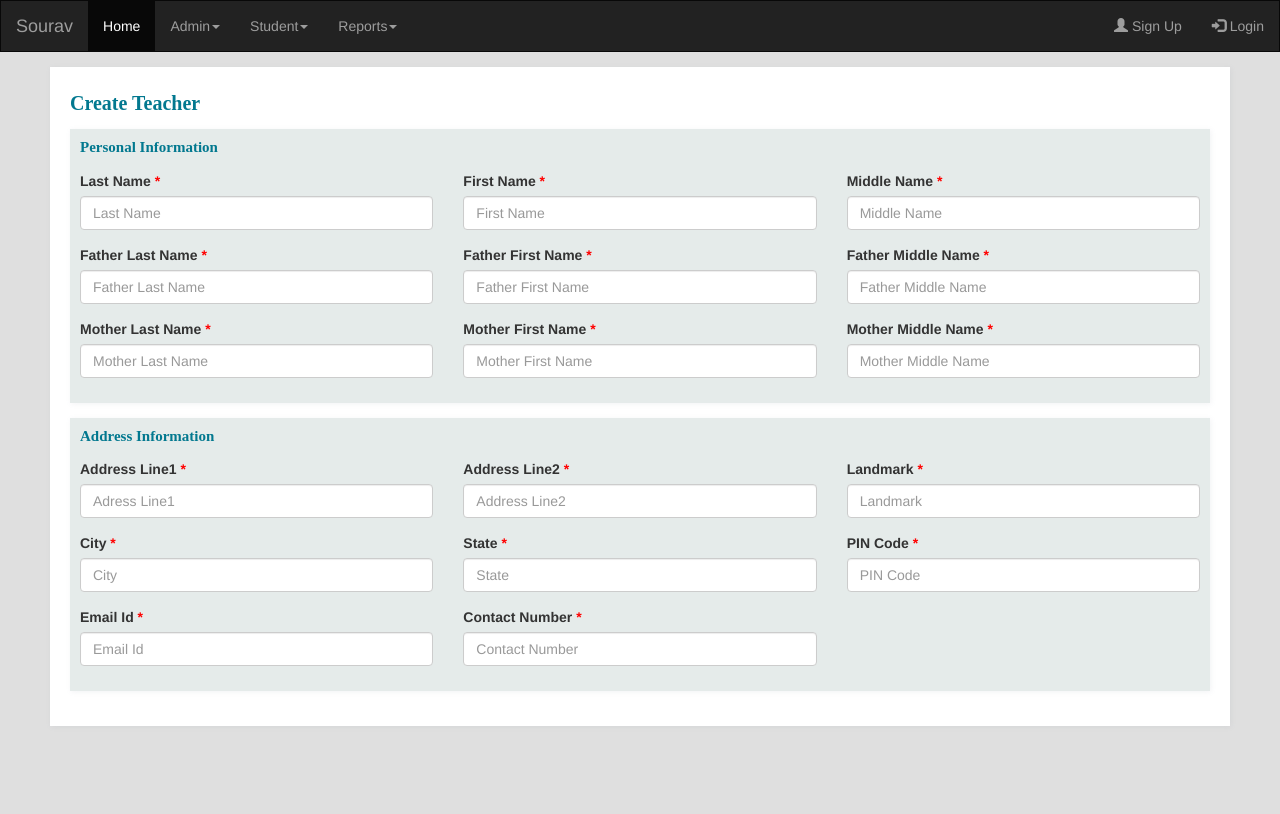
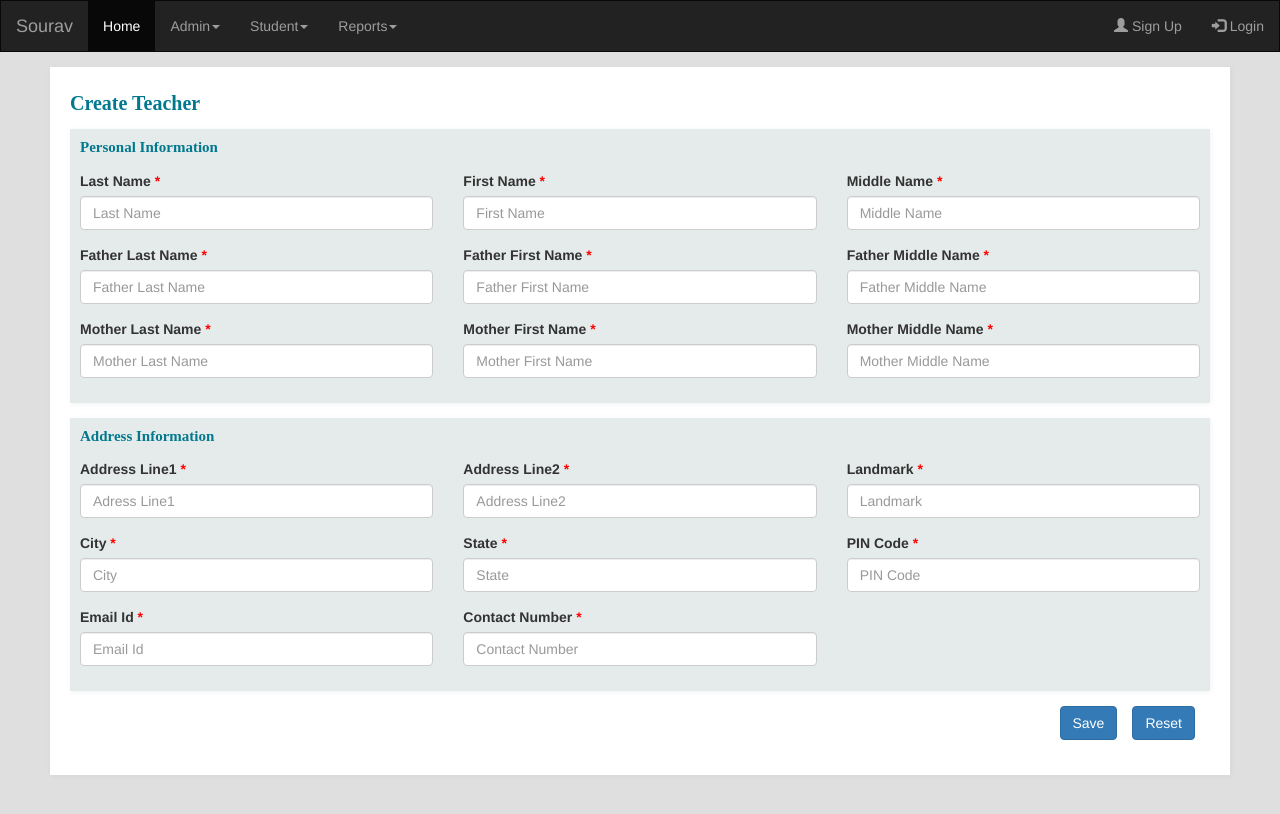
Before and after one commit to imoitra007/SouravMusicSchool, an Angular app in the folder my-dream-app/: page / in a window 1280 px wide. Shown: the top 814 px of the page. Built offline with nearby package versions, Linux system fonts and the light colour scheme.

Commit message:
Added Buttons

```diff
--- a/my-dream-app/src/app/Teacher/createteacher.component.html
+++ b/my-dream-app/src/app/Teacher/createteacher.component.html
@@ -185,4 +185,21 @@
       </div>
     </div>
   </div> -->
+
+  <div class="form-group text-right">
+    <button class="btn btn-primary btn-space">Save</button>
+    <button class="btn btn-primary btn-space">Reset</button>
 </div>
+
+  <!-- <div class="odd-card">
+    <div class="row">
+      <div class="col-lg-12 col-md-12 col-sm-12">
+        <div class="form-group text-right">
+            <button class="btn btn-primary">Save</button>
+            <button class="btn btn-primary">Reset</button>
+        </div>
+      </div>
+    </div>
+  </div> -->
+
+</div>
--- a/my-dream-app/src/styles.css
+++ b/my-dream-app/src/styles.css
@@ -3,6 +3,11 @@
 /* Background color of the screen's content area  */
 .body-color {
     background-color:rgba(223, 223, 223, 1);
+}
+
+/* This class used to give space between two buttons in a row.  */
+.btn-space {
+    margin-right: 15px;
 }
 
 /* Width of the content area */
```
